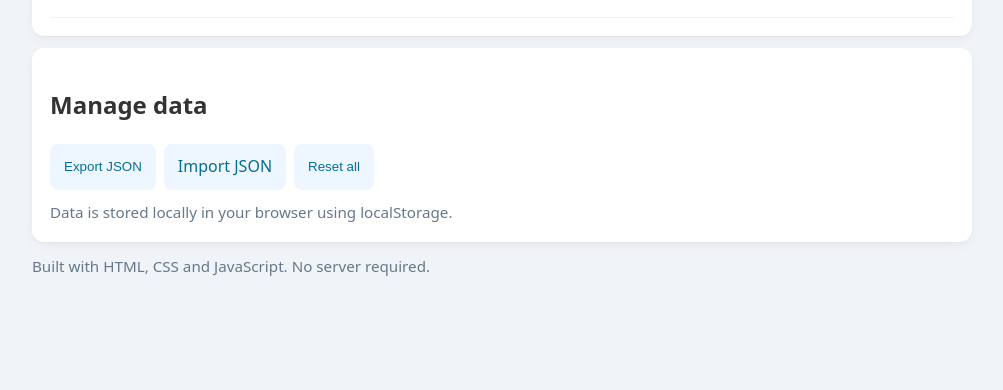
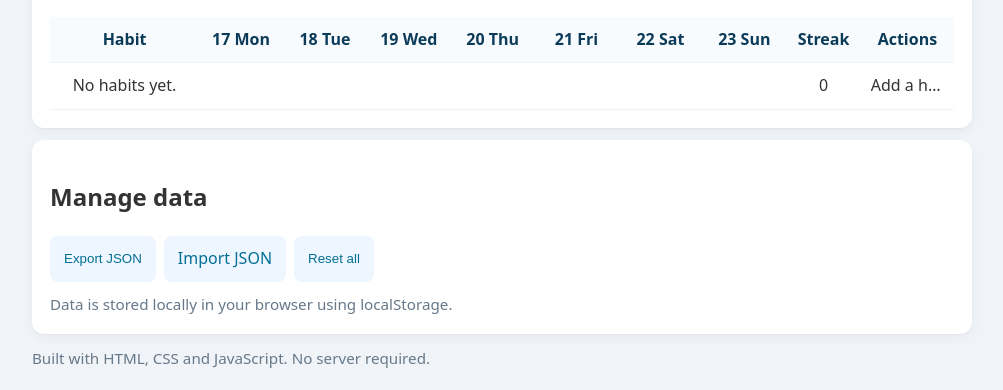
Before and after one commit to olio-lio-lio/Habit-Tracker, a website: page index.html in a window 1280 px wide. Shown: the part 471-861 px from the top of the page, without its empty margins (138-1141 px from the left). Before the commit the page ends 800 px from the top, so only its background shows below. Drawn offline with Linux system fonts and the light colour scheme.

Commit message:
Fix script path for GitHub Pages

```diff
--- a/index.html
+++ b/index.html
@@ -59,7 +59,8 @@
     <footer>Built with HTML, CSS and JavaScript. No server required.</footer>
   </main>
 
-  <script src="App/app.js" defer></script>
+  <script src="App.js" defer></script>
+
 
 </body>
 </html>
```
